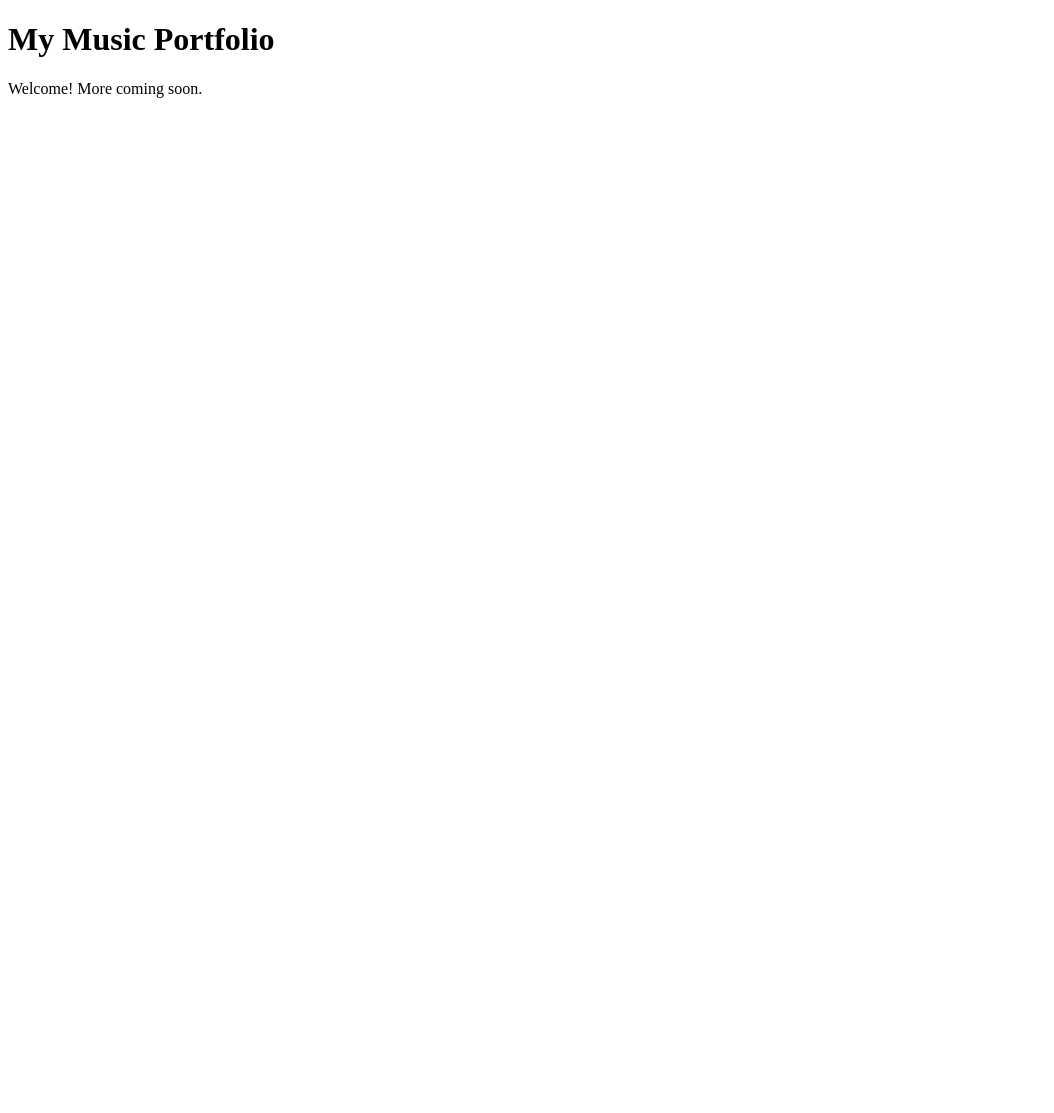
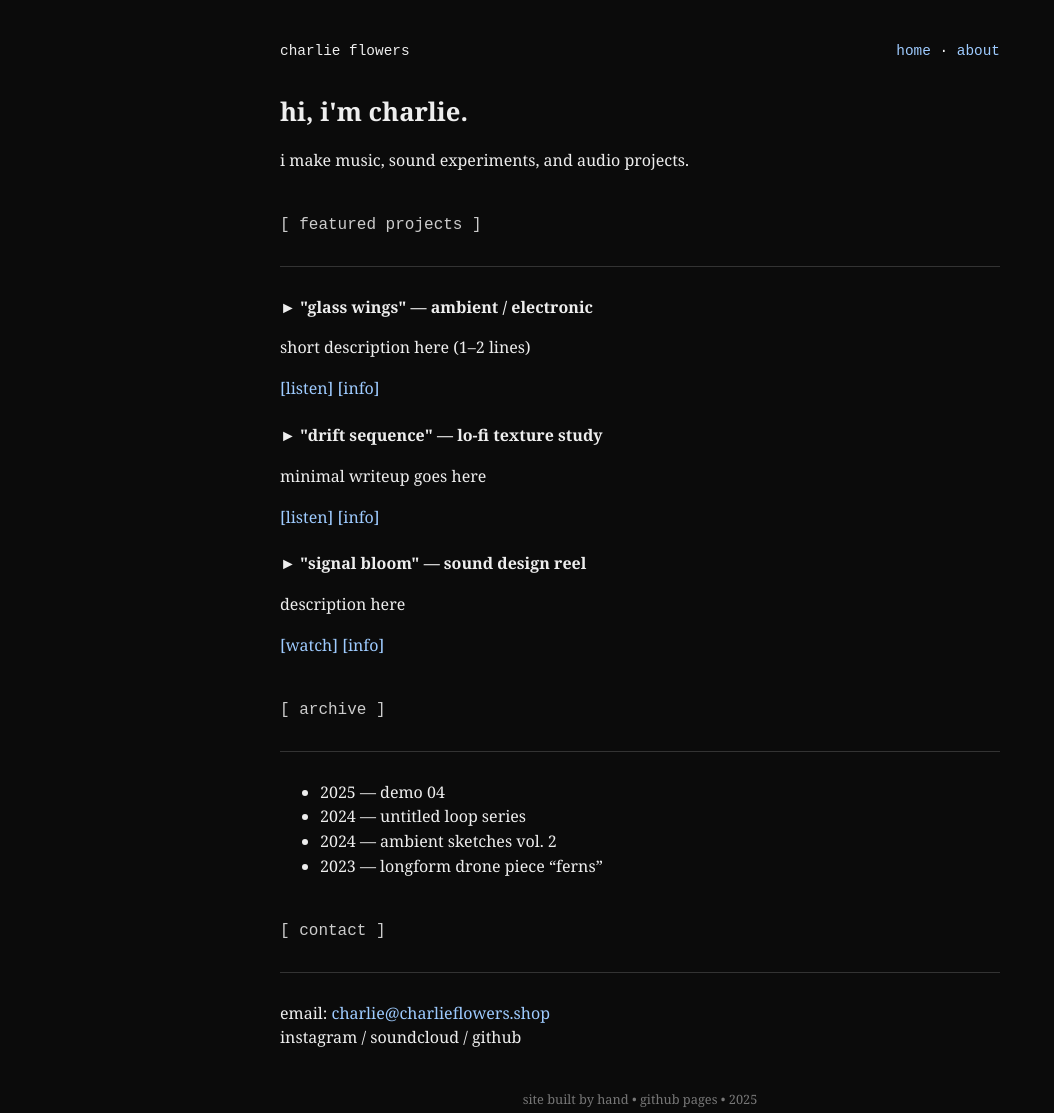
Before and after one commit to chaebe9/chaebe9.github.io, a plain HTML site: page index.html in a window 1280 px wide. Shown: the whole page, without its empty margins (0-1054 px from the left). Before the commit the page ends 800 px from the top, so only its background shows below. Drawn offline with Linux system fonts and the light colour scheme.

Commit message:
Add files via upload

```diff
--- a/index.html
+++ b/index.html
@@ -1,7 +1,128 @@
 <!DOCTYPE html>
-<html>
-  <body>
-    <h1>My Music Portfolio</h1>
-    <p>Welcome! More coming soon.</p>
-  </body>
+<html lang="en">
+<head>
+  <meta charset="UTF-8" />
+  <meta name="viewport" content="width=device-width, initial-scale=1.0" />
+  <title>charlie flowers</title>
+  <style>
+    body {
+      background: #0b0b0b;
+      color: #eee;
+      font-family: Georgia, serif;
+      margin: 40px auto;
+      max-width: 720px;
+      line-height: 1.55;
+    }
+
+    a {
+      color: #9ecbff;
+      text-decoration: none;
+    }
+
+    a:hover {
+      text-decoration: underline;
+    }
+
+    hr {
+      border: none;
+      border-top: 1px solid #333;
+      margin: 28px 0;
+    }
+
+    header {
+      margin-bottom: 30px;
+    }
+
+    header .topline {
+      display: flex;
+      justify-content: space-between;
+      font-family: "JetBrains Mono", monospace;
+      font-size: 0.9rem;
+    }
+
+    h1 {
+      font-size: 1.6rem;
+      margin-bottom: 6px;
+    }
+
+    .section-title {
+      font-family: "JetBrains Mono", monospace;
+      font-size: 1rem;
+      margin-top: 40px;
+      margin-bottom: 10px;
+      color: #ccc;
+    }
+
+    .project {
+      margin-bottom: 22px;
+    }
+
+    .project-title {
+      font-weight: bold;
+    }
+
+    footer {
+      margin-top: 40px;
+      font-size: 0.8rem;
+      color: #777;
+      text-align: center;
+    }
+  </style>
+</head>
+<body>
+  <header>
+    <div class="topline">
+      <div>charlie flowers</div>
+      <nav>
+        <a href="#">home</a> · <a href="#about">about</a>
+      </nav>
+    </div>
+  </header>
+
+  <h1>hi, i'm charlie.</h1>
+  <p>i make music, sound experiments, and audio projects.</p>
+
+  <div class="section-title">[ featured projects ]</div>
+  <hr />
+
+  <div class="project">
+    <div class="project-title">► "glass wings" — ambient / electronic</div>
+    <p>short description here (1–2 lines)</p>
+    <a href="#">[listen]</a> <a href="#">[info]</a>
+  </div>
+
+  <div class="project">
+    <div class="project-title">► "drift sequence" — lo-fi texture study</div>
+    <p>minimal writeup goes here</p>
+    <a href="#">[listen]</a> <a href="#">[info]</a>
+  </div>
+
+  <div class="project">
+    <div class="project-title">► "signal bloom" — sound design reel</div>
+    <p>description here</p>
+    <a href="#">[watch]</a> <a href="#">[info]</a>
+  </div>
+
+  <div class="section-title">[ archive ]</div>
+  <hr />
+
+  <ul>
+    <li>2025 — demo 04</li>
+    <li>2024 — untitled loop series</li>
+    <li>2024 — ambient sketches vol. 2</li>
+    <li>2023 — longform drone piece “ferns”</li>
+  </ul>
+
+  <div class="section-title">[ contact ]</div>
+  <hr />
+
+  <p>
+    email: <a href="mailto:charlie@charlieflowers.shop">charlie@charlieflowers.shop</a><br />
+    instagram / soundcloud / github
+  </p>
+
+  <footer>
+    site built by hand • github pages • 2025
+  </footer>
+</body>
 </html>
```
